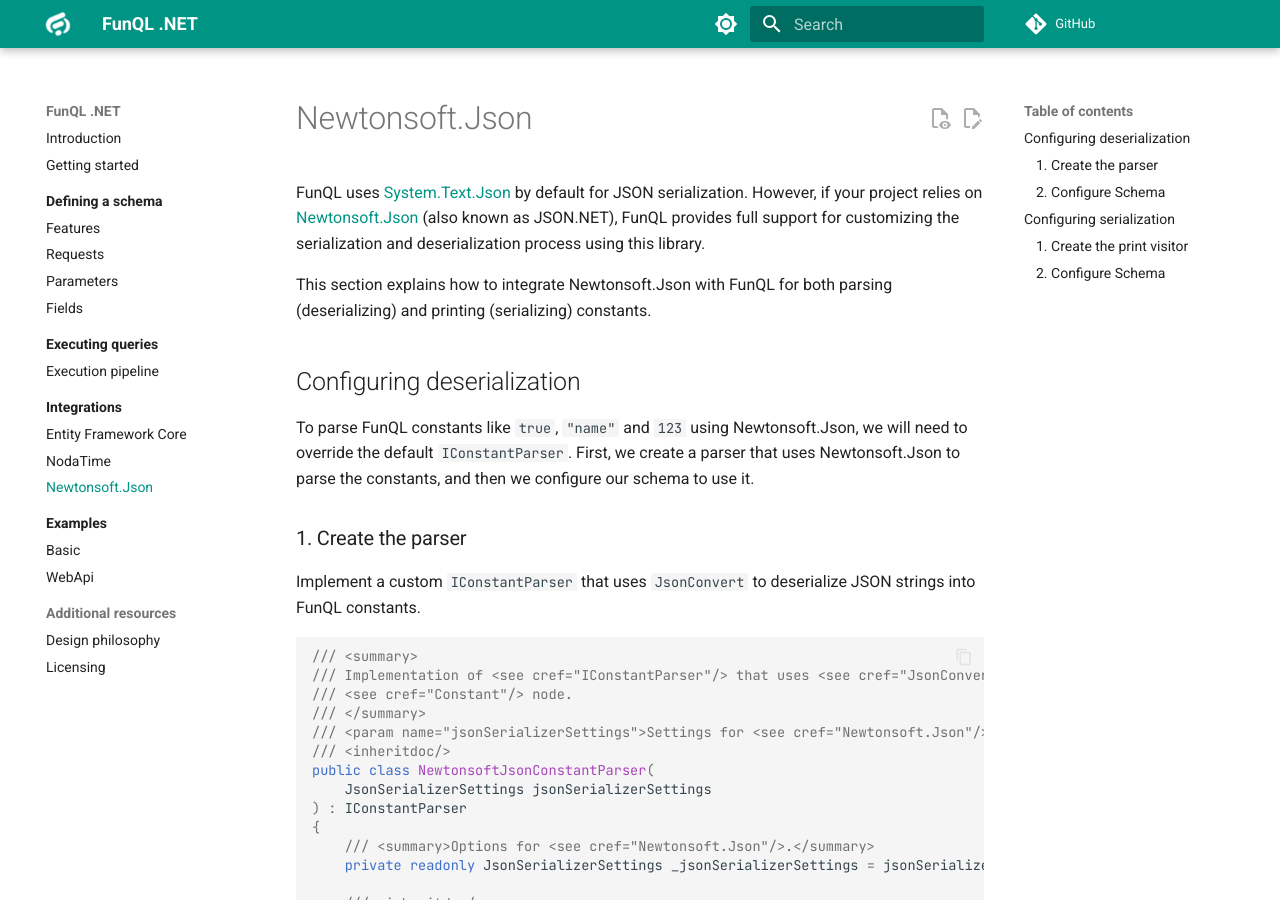
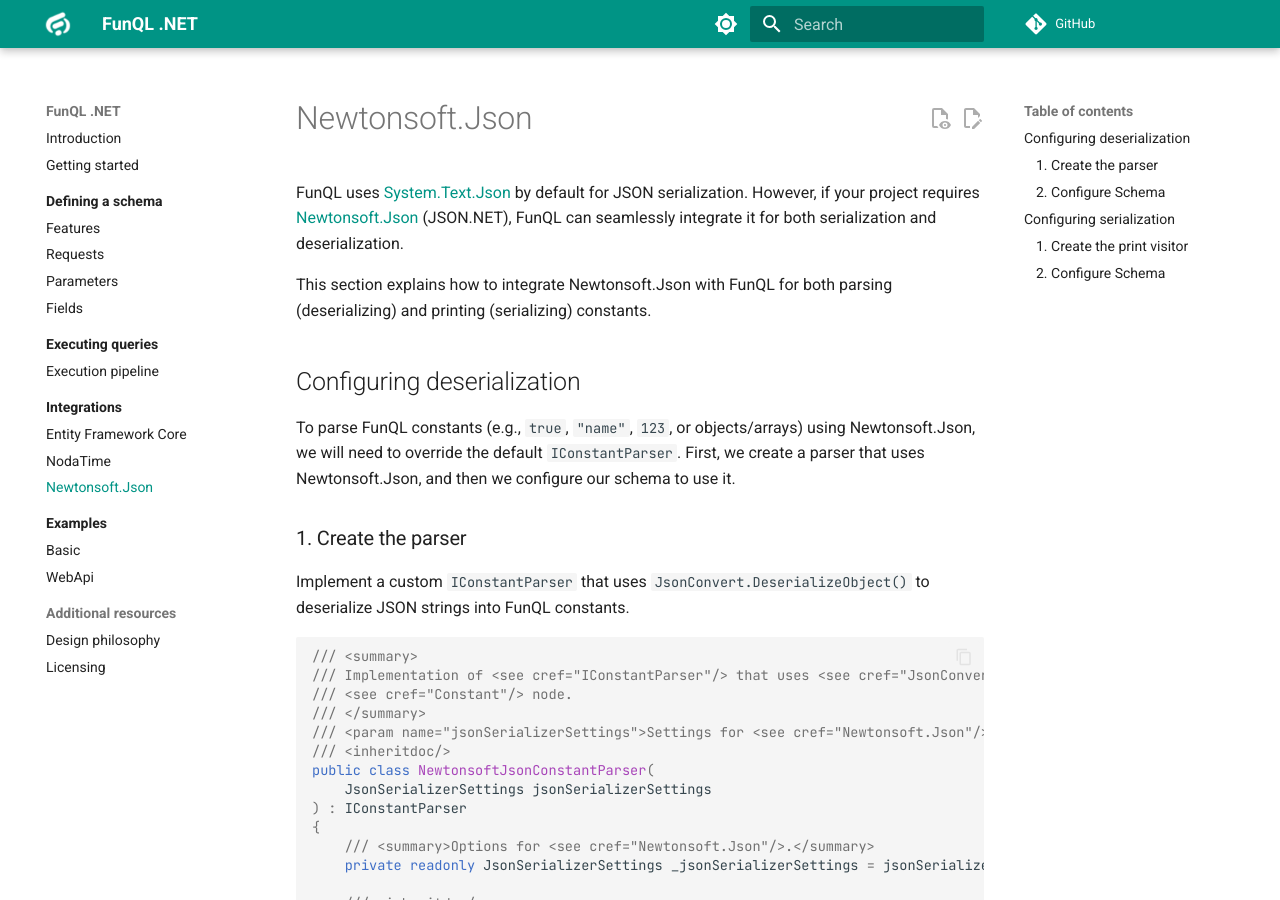
Before and after one commit to funql/funql-dotnet, an MkDocs documentation site: the page built from docs/integrations/newtonsoftjson.md, in a window 1280 px wide and 900 px high. Built offline with MkDocs 1.6.1 and Material for MkDocs 9.7.7, drawn with Linux system fonts in a browser that asks for light colours; comment, search, counter and statistics services are not loaded; some of the changed text lies outside the part shown.

Commit message:
Update Newtonsoft.Json page

`````diff
--- a/docs/integrations/newtonsoftjson.md
+++ b/docs/integrations/newtonsoftjson.md
@@ -1,22 +1,22 @@
 # Newtonsoft.Json
 
 FunQL uses [System.Text.Json](https://learn.microsoft.com/en-us/dotnet/standard/serialization/system-text-json/overview)
-by default for JSON serialization. However, if your project relies on [Newtonsoft.Json](https://www.newtonsoft.com/json)
-(also known as JSON.NET), FunQL provides full support for customizing the serialization and deserialization process
-using this library.
+by default for JSON serialization. However, if your project requires [Newtonsoft.Json](https://www.newtonsoft.com/json)
+(JSON.NET), FunQL can seamlessly integrate it for both serialization and deserialization.
 
 This section explains how to integrate Newtonsoft.Json with FunQL for both parsing (deserializing) and printing
 (serializing) constants.
 
 ## Configuring deserialization
 
-To parse FunQL constants like `true`, `"name"` and `123` using Newtonsoft.Json, we will need to override the default
-`IConstantParser`. First, we create a parser that uses Newtonsoft.Json to parse the constants, and then we configure our
+To parse FunQL constants (e.g., `true`, `"name"`, `123`, or objects/arrays) using Newtonsoft.Json, we will need to
+override the default `IConstantParser`. First, we create a parser that uses Newtonsoft.Json, and then we configure our
 schema to use it.
 
 ### 1. Create the parser
 
-Implement a custom `IConstantParser` that uses `JsonConvert` to deserialize JSON strings into FunQL constants.
+Implement a custom `IConstantParser` that uses `JsonConvert.DeserializeObject()` to deserialize JSON strings into FunQL
+constants.
 
 ```csharp
 /// <summary>
@@ -125,8 +125,8 @@
 
 ### 1. Create the print visitor
 
-The `NewtonsoftJsonConstantPrintVisitor` is used to serialize FunQL constants into JSON strings using
-`JsonConvert.SerializeObject`.
+The `NewtonsoftJsonConstantPrintVisitor` serializes FunQL constants into JSON strings using
+`JsonConvert.SerializeObject()`.
 
 ````csharp
 /// <summary>Implementation of <see cref="IConstantPrintVisitor{TState}"/> using <see cref="JsonConvert"/>.</summary>
`````
